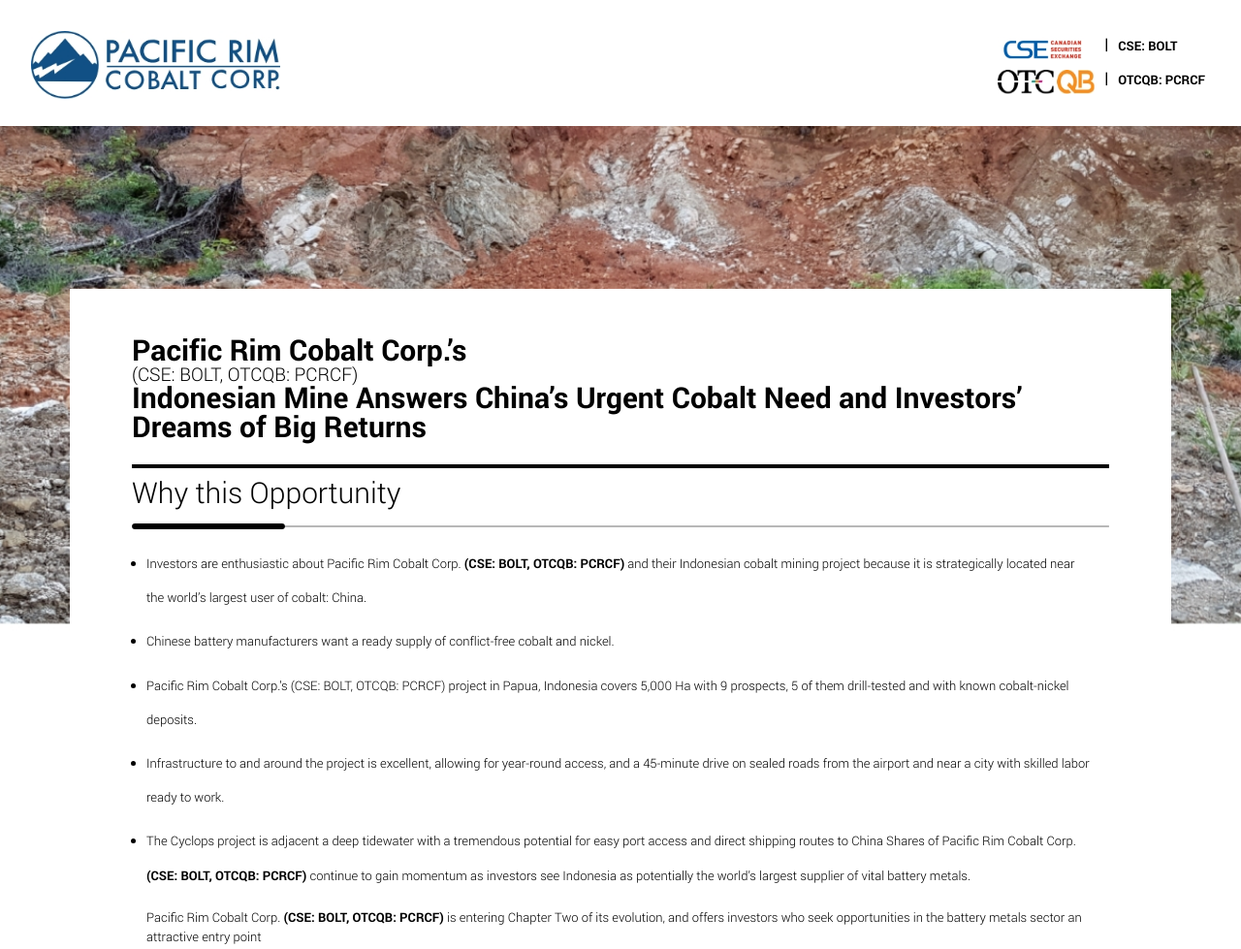
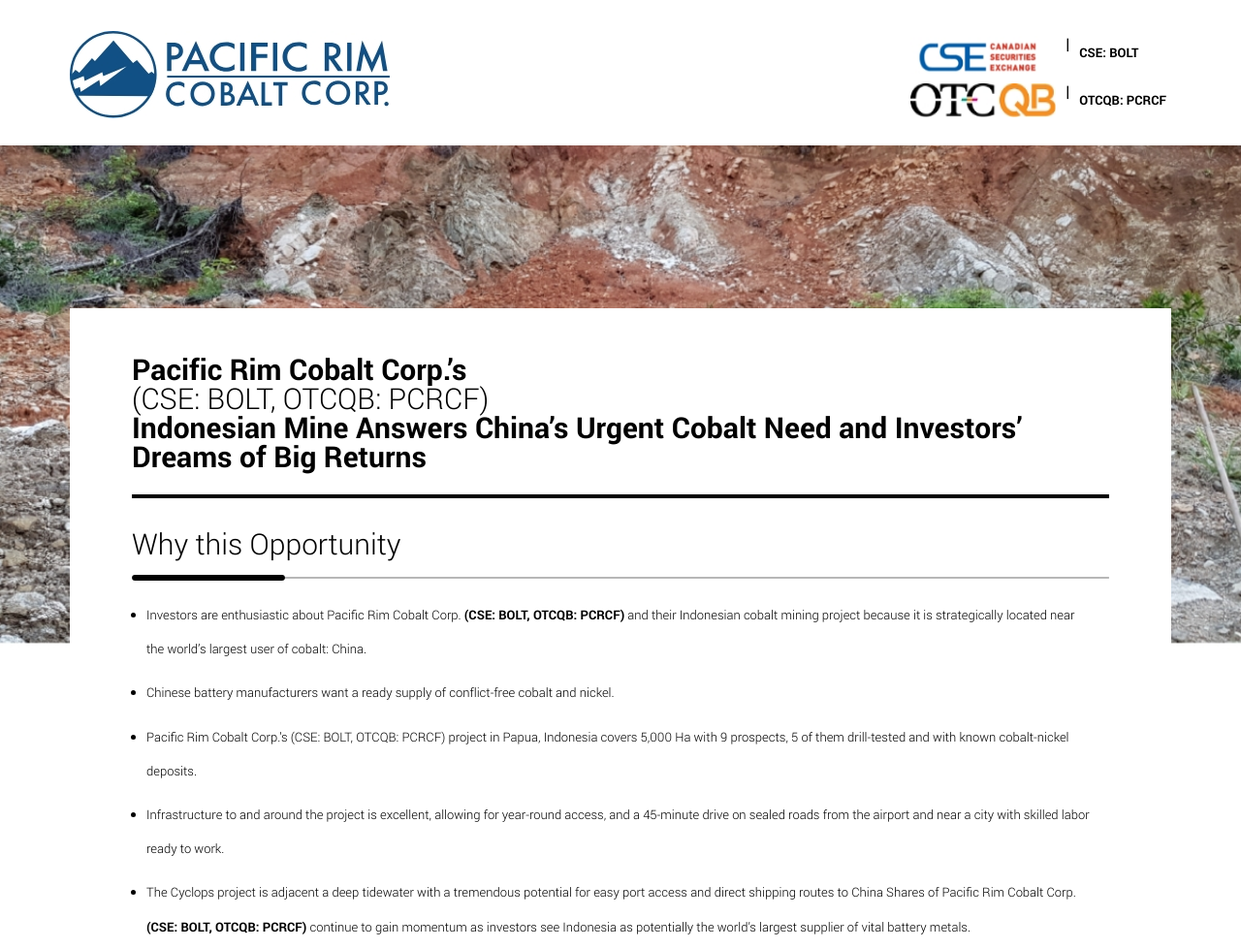
Before and after one commit to im-chang/Pacific-Rim-Landing-Page, a website: page index.html in a window 1280 px wide. Shown: the top 979 px of the page at 97% size. Drawn offline with Linux system fonts and the light colour scheme.

Commit message:
style headers

```diff
--- a/index.html
+++ b/index.html
@@ -289,7 +289,7 @@
           stocks like Pacific Rim Cobalt.
         </p>
       </div>
-      <p>SOURCE: Darton Cobalt Market Review 2015-2016</p>
+      <p class="source">SOURCE: Darton Cobalt Market Review 2015-2016</p>
       </div>
     </section>
     <section class="inCharge">
--- a/sass/_global.scss
+++ b/sass/_global.scss
@@ -1,3 +1,7 @@
+body {
+  margin-bottom: 5rem;
+}
+
 h1,
 h2,
 h3,
@@ -13,6 +17,10 @@
 h2 {
   font-weight: bold;
   font-size: 19px;
+  @include desktop {
+    font-weight: initial;
+    font-size: 30px;
+  }
 }
 
 .sectionTitle {
@@ -39,6 +47,9 @@
   margin-top: 10px;
   margin-bottom: 10px;
   line-height: 20px;
+  @include desktop {
+    line-height: 2.2rem;
+  }
 }
 
 ul {
--- a/sass/_header.scss
+++ b/sass/_header.scss
@@ -4,7 +4,7 @@
   justify-content: center;
   @include desktop {
     flex-wrap: nowrap;
-    height: 130px;
+    height: 150px;
   }
 
   .logo {
@@ -15,6 +15,8 @@
     @include desktop {
       position: absolute;
       left: 0;
+      padding-left: 4.5rem;
+      height: initial;
     }
   }
 
@@ -25,6 +27,7 @@
       position: absolute;
       right: 0;
       padding: 2rem;
+      padding-right: 4.5rem;
       padding-bottom: 0;
     }
   }
@@ -52,6 +55,10 @@
     width: 100px;
     padding: 5px;
     height: 25px;
+    @include desktop {
+      height: initial;
+      width: 150px;
+    }
   }
 
   p {
--- a/sass/_landingPage.scss
+++ b/sass/_landingPage.scss
@@ -13,15 +13,8 @@
   background: white;
 }
 
-.about .sectionContainer li,
-.indonesia .sectionContainer li {
-  @include desktop {
-    line-height: 2.2rem;
-  }
-}
-
 .opportunity h1 {
-  padding-top: 10px;
+  padding-top: 2rem;
 }
 
 .banner1 {
@@ -103,6 +96,7 @@
   text-align: center;
   h2 {
     font-size: 13px;
+    font-weight: bold;
   }
   p {
     text-align: left;
@@ -130,7 +124,7 @@
 }
 
 .circleImg img {
-  width: 50vw;
+  width: 200px;
   @include desktop {
     display: none;
   }
@@ -158,6 +152,11 @@
       width: 50vw;
     }
   }
+}
+
+.source {
+  font-style: italic;
+  color: #c9caca;
 }
 
 .singleCharge {
```
Also changed, not shown: build/css/style.css, build/css/style.min.css.
